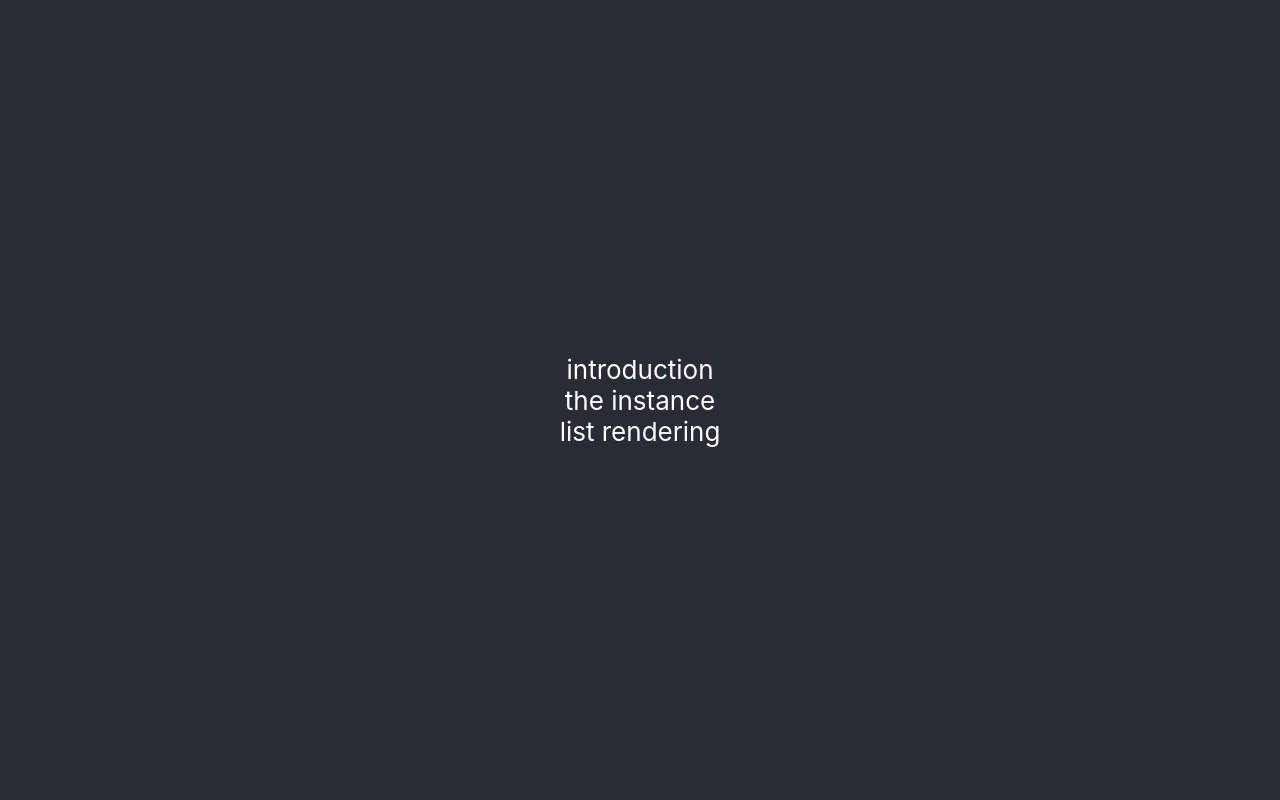
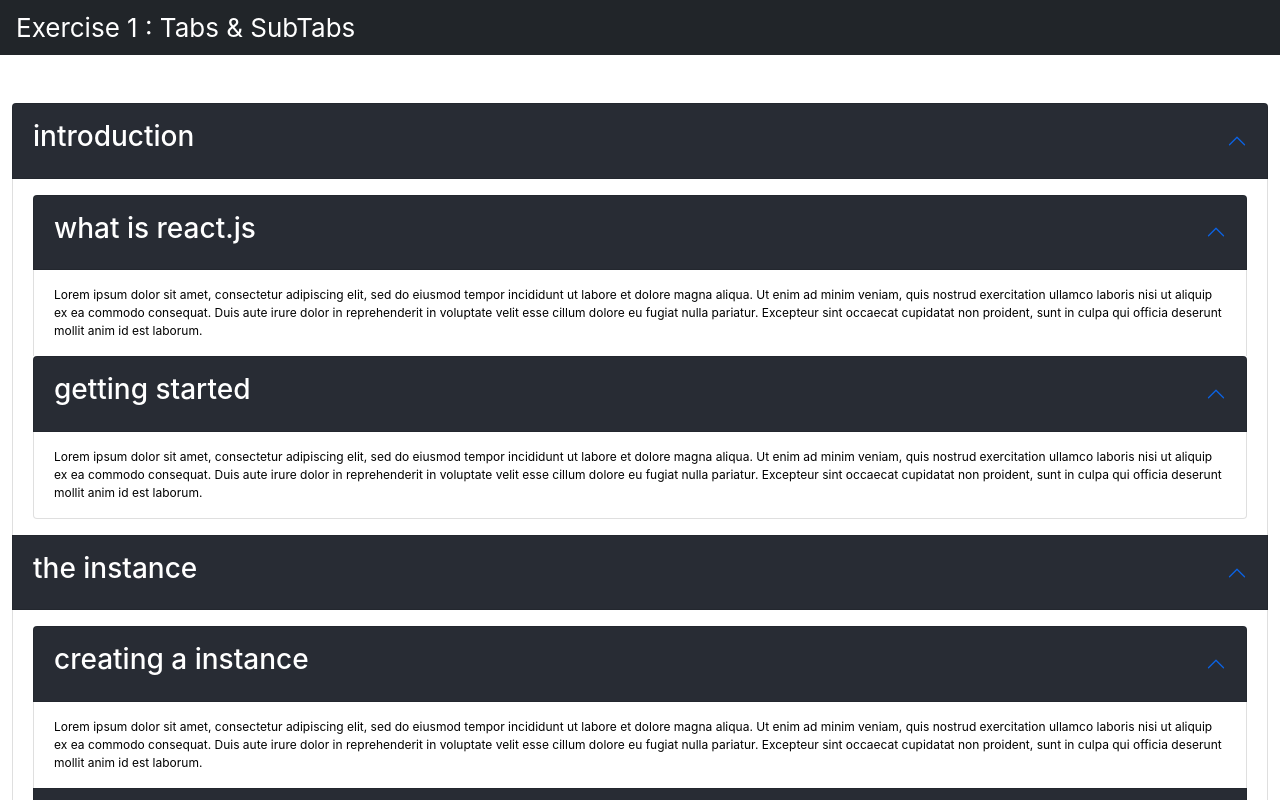
Before and after one commit to VivekJadaun/reactjs, a React (Create React App) app: page / in a window 1280 px wide. Shown: the top 800 px of the page. Built offline with nearby package versions, Linux system fonts and the light colour scheme.

Commit message:
step 1 done

```diff
--- a/public/index.html
+++ b/public/index.html
@@ -2,6 +2,7 @@
 <html lang="en">
   <head>
     <meta charset="utf-8" />
+    <link href="https://cdn.jsdelivr.net/npm/bootstrap@5.0.0-beta1/dist/css/bootstrap.min.css" rel="stylesheet" integrity="sha384-giJF6kkoqNQ00vy+HMDP7azOuL0xtbfIcaT9wjKHr8RbDVddVHyTfAAsrekwKmP1" crossorigin="anonymous">
     <link rel="icon" href="%PUBLIC_URL%/favicon.ico" />
     <meta name="viewport" content="width=device-width, initial-scale=1" />
     <meta name="theme-color" content="#000000" />
@@ -39,5 +40,6 @@
       To begin the development, run `npm start` or `yarn start`.
       To create a production bundle, use `npm run build` or `yarn build`.
     -->
+    <script src="https://cdn.jsdelivr.net/npm/bootstrap@5.0.0-beta1/dist/js/bootstrap.bundle.min.js" integrity="sha384-ygbV9kiqUc6oa4msXn9868pTtWMgiQaeYH7/t7LECLbyPA2x65Kgf80OJFdroafW" crossorigin="anonymous"></script>
   </body>
 </html>
--- a/src/App.css
+++ b/src/App.css
@@ -1,5 +1,5 @@
 .App {
-  text-align: center;
+  /*text-align: center;*/
 }
 
 .App-logo {
@@ -14,18 +14,23 @@
 }
 
 .App-header {
-  background-color: #282c34;
+  /*background-color: #282c34;*/
   min-height: 100vh;
   display: flex;
   flex-direction: column;
-  align-items: center;
-  justify-content: center;
+  /*align-items: center;*/
+  /*justify-content: center;*/
   font-size: calc(10px + 2vmin);
   color: white;
 }
 
 .App-link {
   color: #61dafb;
+}
+
+.accordion-button {
+  color: white !important;
+  background-color: #282c34 !important;
 }
 
 @keyframes App-logo-spin {
--- a/src/App.js
+++ b/src/App.js
@@ -1,20 +1,69 @@
-import logo from './logo.svg';
+import React from 'react';
 import './App.css';
 import Tab from './components/Tab';
-import SubTab from './components/SubTab';
 
-function App() {
+class App extends React.Component {
+  state = {
+    tabs: [
+      {
+        name: 'introduction',
+        subTabs: [
+          { name: 'what is react.js',
+            content: 'Lorem ipsum dolor sit amet, consectetur adipiscing elit, sed do eiusmod tempor incididunt ut labore et dolore magna aliqua. Ut enim ad minim veniam, quis nostrud exercitation ullamco laboris nisi ut aliquip ex ea commodo consequat. Duis aute irure dolor in reprehenderit in voluptate velit esse cillum dolore eu fugiat nulla pariatur. Excepteur sint occaecat cupidatat non proident, sunt in culpa qui officia deserunt mollit anim id est laborum.'
+          },
+          { name: 'getting started',
+            content: 'Lorem ipsum dolor sit amet, consectetur adipiscing elit, sed do eiusmod tempor incididunt ut labore et dolore magna aliqua. Ut enim ad minim veniam, quis nostrud exercitation ullamco laboris nisi ut aliquip ex ea commodo consequat. Duis aute irure dolor in reprehenderit in voluptate velit esse cillum dolore eu fugiat nulla pariatur. Excepteur sint occaecat cupidatat non proident, sunt in culpa qui officia deserunt mollit anim id est laborum.'
+          }
+        ]
+      },
+      {
+        name: 'the instance',
+        subTabs: [
+          { name: 'creating a instance',
+            content: 'Lorem ipsum dolor sit amet, consectetur adipiscing elit, sed do eiusmod tempor incididunt ut labore et dolore magna aliqua. Ut enim ad minim veniam, quis nostrud exercitation ullamco laboris nisi ut aliquip ex ea commodo consequat. Duis aute irure dolor in reprehenderit in voluptate velit esse cillum dolore eu fugiat nulla pariatur. Excepteur sint occaecat cupidatat non proident, sunt in culpa qui officia deserunt mollit anim id est laborum.'
+          },
+          { name: 'data and methods',
+            content: 'Lorem ipsum dolor sit amet, consectetur adipiscing elit, sed do eiusmod tempor incididunt ut labore et dolore magna aliqua. Ut enim ad minim veniam, quis nostrud exercitation ullamco laboris nisi ut aliquip ex ea commodo consequat. Duis aute irure dolor in reprehenderit in voluptate velit esse cillum dolore eu fugiat nulla pariatur. Excepteur sint occaecat cupidatat non proident, sunt in culpa qui officia deserunt mollit anim id est laborum.'
+          },
+          { name: 'instance lifecycle hooks',
+            content: 'Lorem ipsum dolor sit amet, consectetur adipiscing elit, sed do eiusmod tempor incididunt ut labore et dolore magna aliqua. Ut enim ad minim veniam, quis nostrud exercitation ullamco laboris nisi ut aliquip ex ea commodo consequat. Duis aute irure dolor in reprehenderit in voluptate velit esse cillum dolore eu fugiat nulla pariatur. Excepteur sint occaecat cupidatat non proident, sunt in culpa qui officia deserunt mollit anim id est laborum.'
+          }
+        ]
+      },
+      {
+        name: 'list rendering',
+        subTabs: [
+          { name: 'mapping an array to elements',
+            content: 'Lorem ipsum dolor sit amet, consectetur adipiscing elit, sed do eiusmod tempor incididunt ut labore et dolore magna aliqua. Ut enim ad minim veniam, quis nostrud exercitation ullamco laboris nisi ut aliquip ex ea commodo consequat. Duis aute irure dolor in reprehenderit in voluptate velit esse cillum dolore eu fugiat nulla pariatur. Excepteur sint occaecat cupidatat non proident, sunt in culpa qui officia deserunt mollit anim id est laborum.'
+          },
+        ]
+      },
+    ]
+  }
+
+  render() {
     return (
       <div className="App">
         <header className="App-header">
 
-        <Tab name="introduction"></Tab>
-        <Tab name="the instance"></Tab>
-        <Tab name="list rendering"></Tab>
+          <div className="navbar navbar-light bg-dark text-white text-center ps-3">Exercise 1 : Tabs & SubTabs</div>
+
+          <div className="container-fluid mt-5">
+
+            <div className="accordion"> {
+              this.state.tabs.map((tab, index) => {
+                return (
+                  <Tab name={ tab.name } subTabs={ tab.subTabs } className="" index={ index } key={ index }></Tab>
+                )
+              })
+            } </div>
+
+          </div>
 
         </header>
       </div>
     );
   }
+}
 
 export default App;
--- a/src/components/SubTab.js
+++ b/src/components/SubTab.js
@@ -1,7 +1,22 @@
-import React, { Component } from 'react'
+import React, { Component } from 'react';
 
 class SubTab extends Component {
-
+  render() {
+    return (
+      <div className="accordion-item">
+        <div className="text-left accordion-header">
+          <button className="accordion-button" type="button" data-bs-toggle="collapse" data-bs-target={ '#collapsable-' + this.props.p_index + this.props.index } aria-expanded="true" aria-controls="collapsable">
+            <h3>{ this.props.name }</h3>
+          </button>
+        </div>
+        <div id={ 'collapsable-' + this.props.p_index + this.props.index } className="accordion-collapse collapse show">
+          <div className="accordion-body">
+            { this.props.content }
+          </div>
+        </div>
+      </div>
+    )
+  }
 }
 
-export default SubTab
+export default SubTab;
--- /dev/null
+++ b/src/components/Tab.css
@@ -0,0 +1,7 @@
+.tab {
+  /*border: 1px solid #eee;*/
+  cursor: pointer;
+  width: 100%;
+  font-size: 12px;
+  color: black;
+}
--- a/src/components/Tab.js
+++ b/src/components/Tab.js
@@ -1,12 +1,29 @@
-import React, { Component } from 'react'
+import React, { Component } from 'react';
+import './Tab.css';
+import SubTab from './SubTab';
 
 class Tab extends Component {
   render() {
     return (
-      <div>
-        { this.props.name }
+      <div className="tab accordion-item">
+        <div className="text-left accordion-header">
+          <button className="accordion-button" type="button" data-bs-toggle="collapse" data-bs-target={ '#collapsable-' + this.props.index } aria-expanded="true" aria-controls="collapsable">
+            <h3>{ this.props.name }</h3>
+          </button>
+        </div>
+        <div id={ 'collapsable-' + this.props.index } className="accordion-collapse collapse show">
+          <div className="accordion-body">
+            <div className="accordion">
+              {
+                this.props.subTabs.map((subTab, index) => {
+                  return <SubTab name={ subTab.name } content={ subTab.content } key={ index } index={ index } p_index={ this.props.index }></SubTab>
+                })
+              }
+            </div>
+          </div>
+        </div>
       </div>
-      )
+    )
   }
 }
 
```
Also changed, not shown: 1 other file (tests, documents, lock files or other folders). Lines whose indentation alone changed are shown as unchanged.
